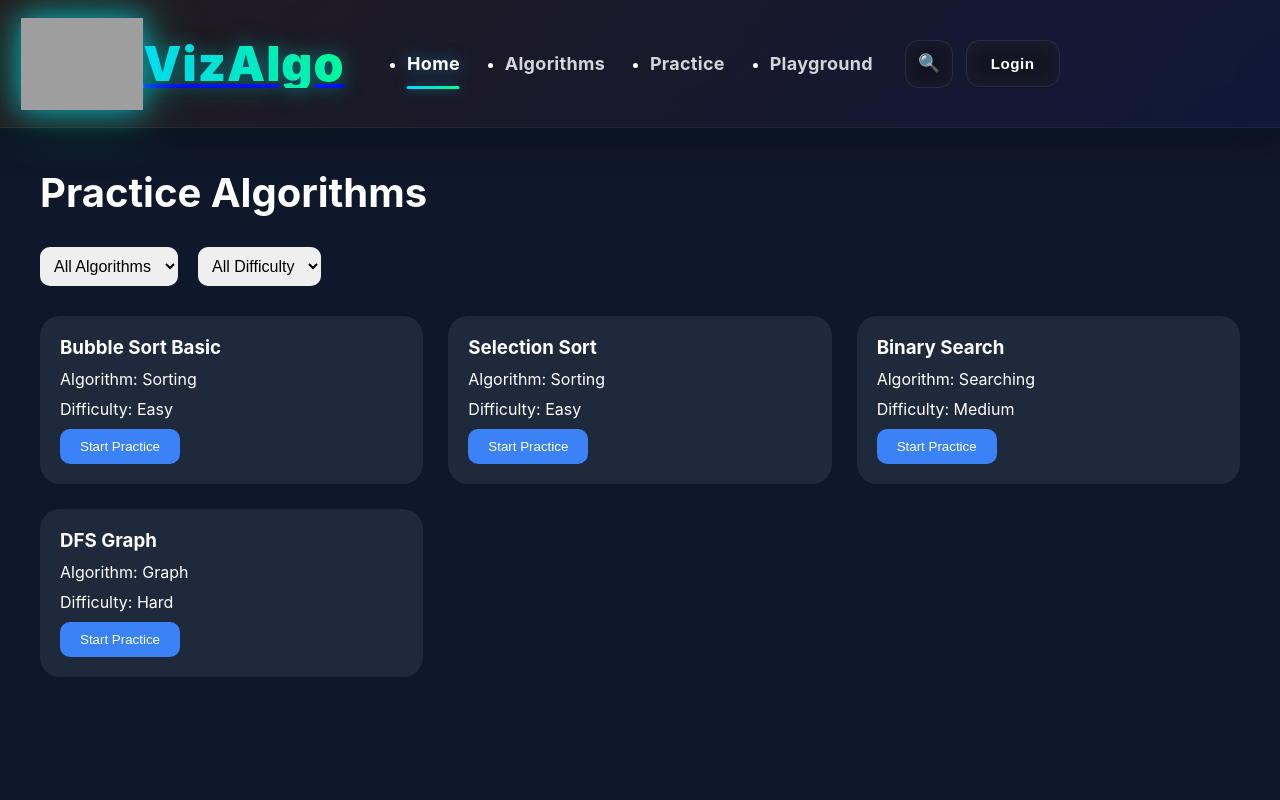
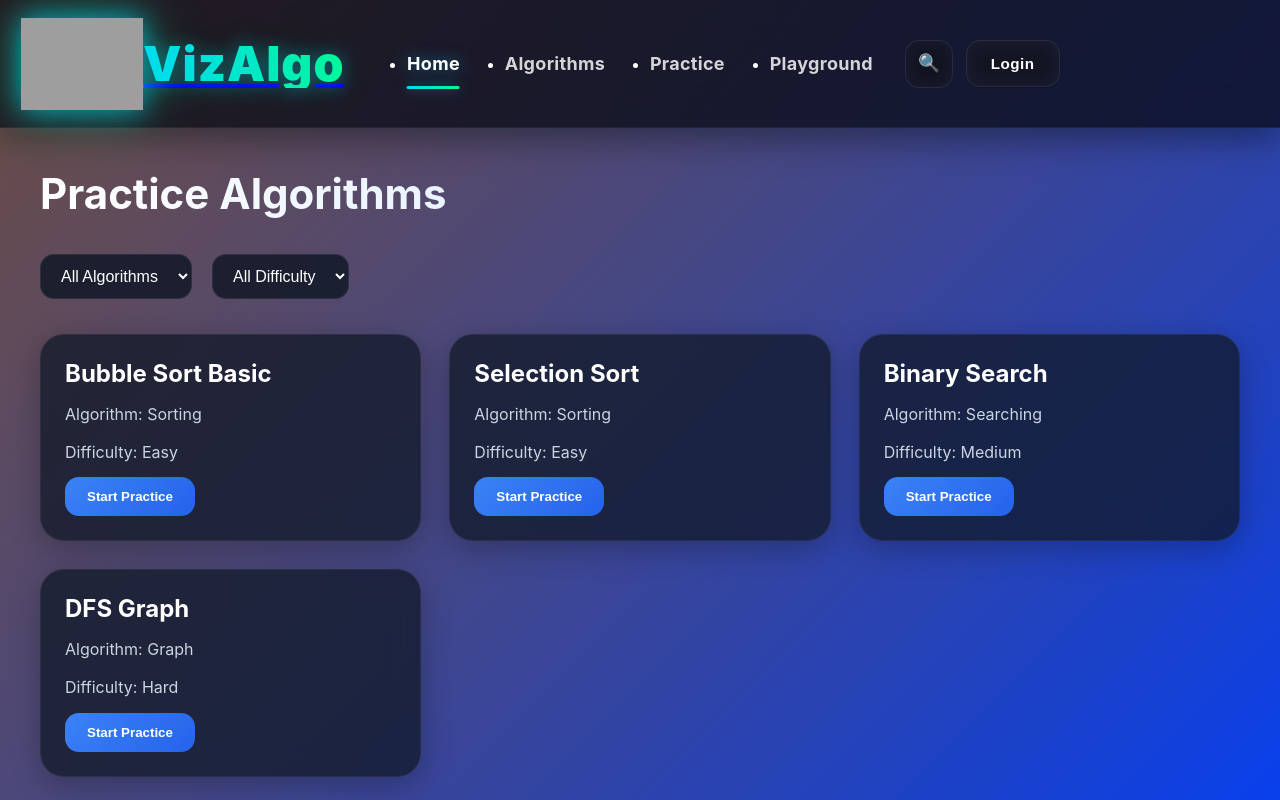
Before and after one commit to faonnguyen-1402/Visualize-algo, a React (Create React App) app in the folder frontend/my-auth/: page /practice in a window 1280 px wide. Built offline with nearby package versions, Linux system fonts and the light colour scheme; sample sign-in values are in the browser's storage; grey boxes are pictures that could not be loaded.

Commit message:
update color background

```diff
--- a/frontend/my-auth/src/pages/practice/exerciseDetail.css
+++ b/frontend/my-auth/src/pages/practice/exerciseDetail.css
@@ -1,6 +1,9 @@
 .leetcode-container{
   height: calc(100vh - 70px);
-  background: #0f172a;
+
+  /* màu chủ đạo giống trang chính */
+  background: linear-gradient(135deg, #684c4c, #0040ffba);
+
   overflow: hidden;
 }
 
@@ -9,40 +12,60 @@
   height: 100%;
 }
 
+/* LEFT PANEL */
 .exercise-left{
-  background: #111827;
+  background: rgba(17, 24, 39, 0.88);
+  backdrop-filter: blur(12px);
+
   color: white;
   overflow-y: auto;
   padding: 24px;
+
+  border-right: 1px solid rgba(255,255,255,0.08);
 }
 
+/* RIGHT PANEL */
 .exercise-right{
-  background: #1e293b;
+  background: rgba(15, 23, 42, 0.75);
+  backdrop-filter: blur(12px);
+
   overflow: hidden;
   display: flex;
   flex-direction: column;
 }
 
+/* Difficulty Badge */
 .difficulty{
   display: inline-block;
-  background: #166534;
+
+  background: rgba(34, 197, 94, 0.15);
   color: #86efac;
-  padding: 4px 10px;
-  border-radius: 8px;
+
+  padding: 6px 12px;
+  border-radius: 10px;
   margin-bottom: 20px;
+
+  border: 1px solid rgba(134, 239, 172, 0.25);
 }
 
+/* Example Box */
 .example-box{
-  background: #1f2937;
+  background: rgba(31, 41, 55, 0.8);
+
   padding: 20px;
-  border-radius: 12px;
+  border-radius: 16px;
   margin-top: 20px;
+
+  border: 1px solid rgba(255,255,255,0.06);
 }
 
+/* Editor Header */
 .editor-header{
   height: 60px;
-  background: #1f2937;
-  border-bottom: 1px solid #374151;
+
+  background: rgba(31, 41, 55, 0.9);
+
+  border-bottom: 1px solid rgba(255,255,255,0.08);
 
   display: flex;
   justify-content: space-between;
@@ -52,36 +75,56 @@
 }
 
 .editor-header select{
-  background: #111827;
+  background: rgba(17, 24, 39, 0.95);
+
   color: white;
-  border: 1px solid #374151;
+  border: 1px solid rgba(255,255,255,0.08);
+
   padding: 8px 12px;
-  border-radius: 8px;
+  border-radius: 10px;
 }
 
+/* Buttons */
 .editor-buttons{
   display: flex;
   gap: 12px;
 }
 
 .run-btn{
-  background: #2563eb;
+  background: linear-gradient(135deg, #2563eb, #3b82f6);
+
   border: none;
   color: white;
+
   padding: 10px 18px;
-  border-radius: 10px;
+  border-radius: 12px;
   cursor: pointer;
+
+  transition: 0.3s;
+}
+
+.run-btn:hover{
+  transform: translateY(-2px);
 }
 
 .submit-btn{
-  background: #16a34a;
+  background: linear-gradient(135deg, #16a34a, #22c55e);
+
   border: none;
   color: white;
+
   padding: 10px 18px;
-  border-radius: 10px;
+  border-radius: 12px;
   cursor: pointer;
+
+  transition: 0.3s;
 }
 
+.submit-btn:hover{
+  transform: translateY(-2px);
+}
+
+/* Editor Layout */
 .editor-split{
   display: flex;
   flex-direction: column;
@@ -92,13 +135,16 @@
   overflow: hidden;
 }
 
+/* Bottom Panel */
 .bottom-panel{
-  background: #0f172a;
+  background: rgba(15, 23, 42, 0.9);
+
   color: white;
   overflow-y: auto;
   padding: 20px;
 }
 
+/* Tabs */
 .testcase-tabs{
   display: flex;
   gap: 10px;
@@ -106,25 +152,37 @@
 }
 
 .testcase-tab{
-  background: #1e293b;
+  background: rgba(30, 41, 59, 0.9);
+
   padding: 10px 16px;
-  border-radius: 10px;
+  border-radius: 12px;
   cursor: pointer;
+
+  transition: 0.3s;
+}
+
+.testcase-tab:hover{
+  background: rgba(59,130,246,0.3);
 }
 
 .testcase-tab.active{
-  background: #374151;
+  background: linear-gradient(135deg, #3b82f6, #2563eb);
 }
 
+/* Console */
 .console-box{
-  background: #111827;
+  background: rgba(17, 24, 39, 0.9);
+
   padding: 20px;
-  border-radius: 12px;
+  border-radius: 16px;
   margin-top: 20px;
+
+  border: 1px solid rgba(255,255,255,0.06);
 }
 
+/* Splitter */
 .gutter{
-  background: #374151;
+  background: rgba(255,255,255,0.08);
   cursor: col-resize;
 }
 
@@ -132,6 +190,7 @@
   cursor: row-resize;
 }
 
+/* Result */
 .result-panel{
   margin-top: 20px;
 }
@@ -149,14 +208,17 @@
 }
 
 .result-card{
-  background: #1e293b;
+  background: rgba(30, 41, 59, 0.9);
+
   padding: 18px;
-  border-radius: 12px;
+  border-radius: 16px;
   min-width: 160px;
+
+  border: 1px solid rgba(255,255,255,0.06);
 }
 
 .result-card p{
-  color: #94a3b8;
+  color: #cbd5e1;
   margin-bottom: 8px;
 }
 
@@ -164,45 +226,58 @@
   color: white;
 }
 
+/* Running */
 .running-box{
-  background: #1e293b;
+  background: rgba(30, 41, 59, 0.9);
+
   padding: 20px;
-  border-radius: 12px;
+  border-radius: 16px;
+
   color: #38bdf8;
   font-weight: bold;
 }
 
+/* Failed */
 .failed-case{
-  background: #3f1d1d;
+  background: rgba(127, 29, 29, 0.6);
+
   padding: 20px;
-  border-radius: 12px;
+  border-radius: 16px;
   margin-top: 20px;
 }
 
 .failed-case code{
   display: block;
+
   margin-top: 8px;
   margin-bottom: 16px;
+
   color: #fca5a5;
 }
 
+/* Passed */
 .passed-box{
   margin-top: 10px;
+
   color: #22c55e;
   font-weight: bold;
 }
 
+/* History */
 .history-panel{
   margin-top: 30px;
 }
 
 .history-item{
-  background: #111827;
+  background: rgba(17, 24, 39, 0.9);
+
   margin-top: 10px;
   padding: 14px;
-  border-radius: 10px;
+  border-radius: 12px;
 
   display: flex;
   justify-content: space-between;
   gap: 12px;
+
+  border: 1px solid rgba(255,255,255,0.05);
 }
--- a/frontend/my-auth/src/pages/practice/practice.css
+++ b/frontend/my-auth/src/pages/practice/practice.css
@@ -1,58 +1,112 @@
 .practice-page {
   padding: 40px;
   min-height: 100vh;
-  background: #0f172a;
+
+  /* màu chủ đạo giống homepage */
+  background: linear-gradient(135deg, #684c4c, #0040ffba);
+
   color: white;
 }
 
 .practice-title {
-  font-size: 40px;
-  margin-bottom: 30px;
+  font-size: 42px;
+  font-weight: bold;
+
+  margin-bottom: 35px;
+
+  background: linear-gradient(to right, #ffffff, #bfdbfe);
+
+  -webkit-background-clip: text;
+  background-clip: text;
+
+  color: transparent;
 }
 
+/* FILTER */
 .filter-container {
   display: flex;
   gap: 20px;
-  margin-bottom: 30px;
+  margin-bottom: 35px;
 }
 
 .filter-container select {
-  padding: 10px;
-  border-radius: 10px;
-  border: none;
+  padding: 12px 16px;
+
+  border-radius: 14px;
+  border: 1px solid rgba(255,255,255,0.08);
+
   font-size: 16px;
+
+  background: rgba(17, 24, 39, 0.85);
+  color: white;
+
+  backdrop-filter: blur(8px);
 }
 
+/* GRID */
 .exercise-list {
   display: grid;
-  grid-template-columns: repeat(auto-fill, minmax(300px, 1fr));
-  gap: 25px;
+
+  grid-template-columns: repeat(auto-fill, minmax(320px, 1fr));
+
+  gap: 28px;
 }
 
+/* CARD */
 .exercise-card {
-  background: #1e293b;
-  padding: 20px;
-  border-radius: 20px;
+  background: rgba(17, 24, 39, 0.75);
+
+  padding: 24px;
+  border-radius: 24px;
+
+  backdrop-filter: blur(14px);
+
+  transition: 0.35s;
+
+  border: 1px solid rgba(255,255,255,0.06);
+
+  box-shadow: 0 8px 30px rgba(0,0,0,0.25);
+}
+
+.exercise-card:hover {
+  transform: translateY(-6px) scale(1.02);
+
+  box-shadow: 0 12px 35px rgba(0,0,0,0.35);
+}
+
+.exercise-card h3 {
+  margin-bottom: 14px;
+
+  font-size: 24px;
+}
+
+.exercise-card p {
+  margin-bottom: 12px;
+
+  color: #cbd5e1;
+
+  line-height: 1.6;
+}
+
+/* BUTTON */
+.exercise-card button {
+  padding: 12px 22px;
+
+  border: none;
+  border-radius: 14px;
+
+  background: linear-gradient(135deg, #3b82f6, #2563eb);
+
+  color: white;
+  cursor: pointer;
+
+  font-weight: bold;
+
   transition: 0.3s;
 }
 
-.exercise-card:hover {
-  transform: translateY(-5px);
+.exercise-card button:hover {
+  transform: translateY(-2px);
+
+  background: linear-gradient(135deg, #60a5fa, #2563eb);
 }
-
-.exercise-card h3 {
-  margin-bottom: 10px;
-}
-
-.exercise-card p {
-  margin-bottom: 10px;
-}
-
-.exercise-card button {
-  padding: 10px 20px;
-  border: none;
-  border-radius: 10px;
-  background: #3b82f6;
-  color: white;
-  cursor: pointer;
-}
```
